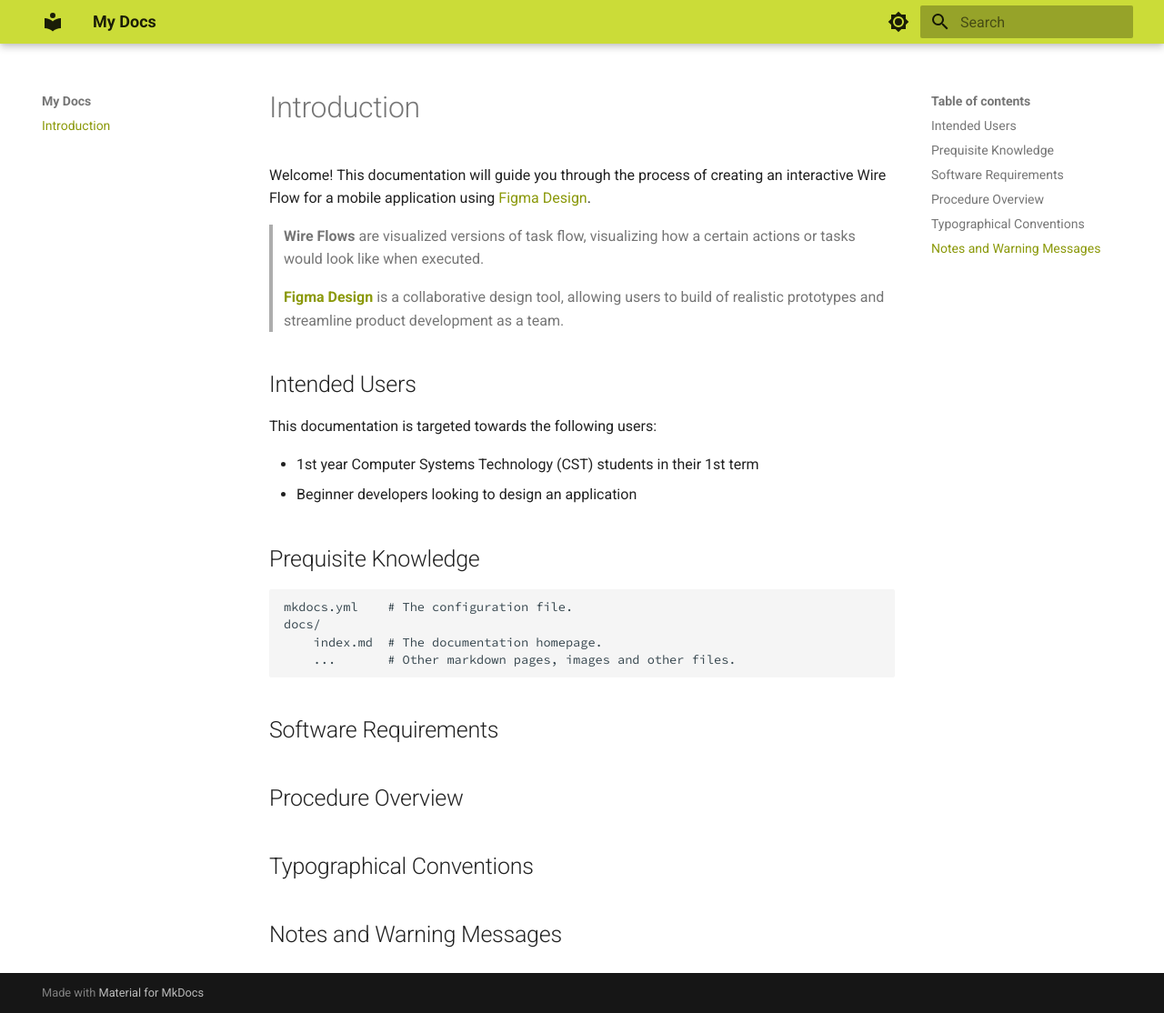
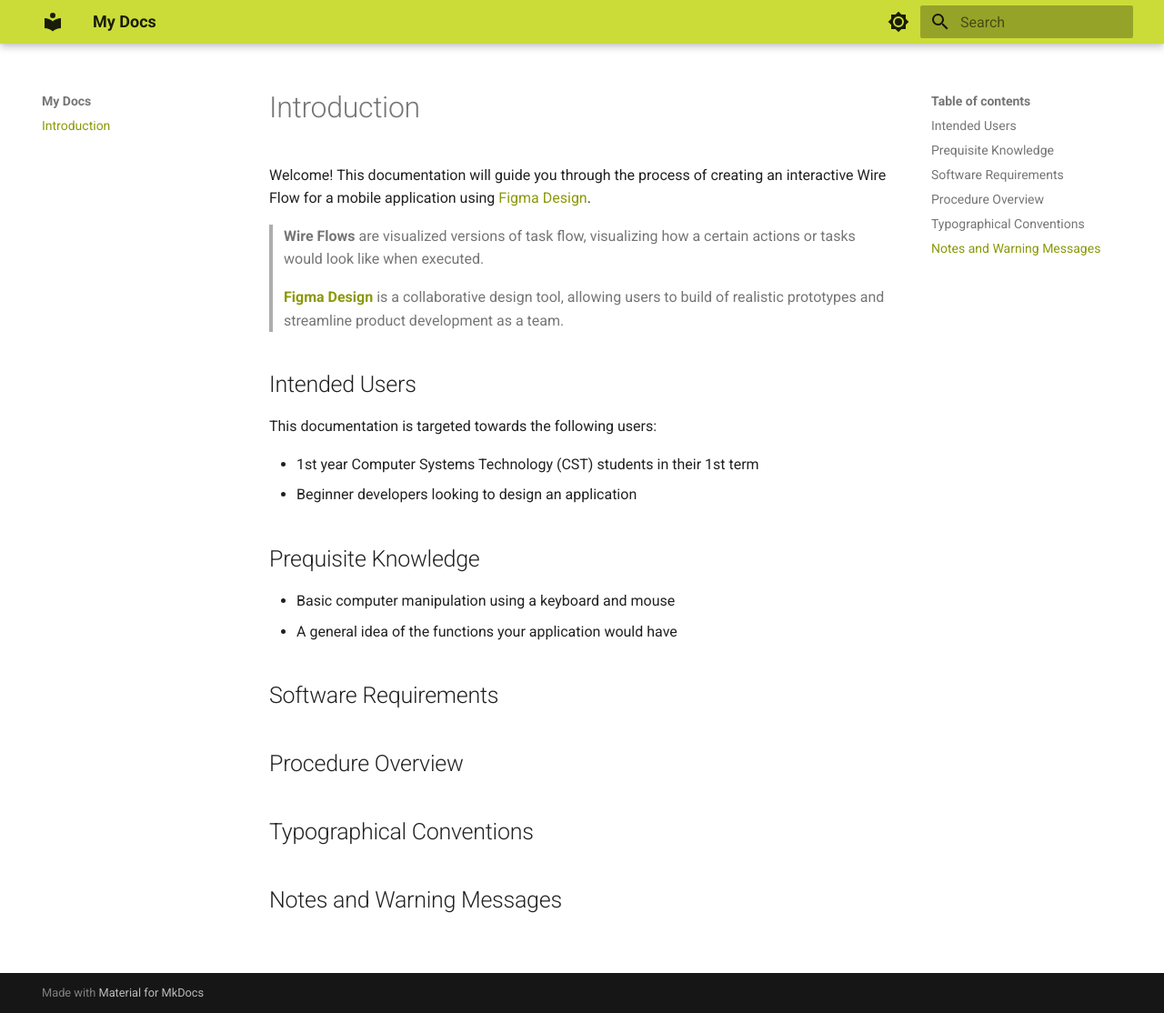
Before and after one commit to ThincutBacon/COMP-2216-Documentation, an MkDocs documentation site: the page built from docs/index.md, in a window 1280 px wide and 1114 px high. Shown: the whole window at 91% size. Built offline with MkDocs 1.6.1 and Material for MkDocs 9.7.7, drawn with Linux system fonts in a browser that asks for light colours.

Commit message:
Add to prerequisite knowledge

```diff
--- a/docs/index.md
+++ b/docs/index.md
@@ -12,12 +12,12 @@ This documentation is targeted towards the following users:
 * 1st year Computer Systems Technology (CST) students in their 1st term
 * Beginner developers looking to design an application
 
+
 ## Prequisite Knowledge
 
-    mkdocs.yml    # The configuration file.
-    docs/
-        index.md  # The documentation homepage.
-        ...       # Other markdown pages, images and other files.
+* Basic computer manipulation using a keyboard and mouse
+* A general idea of the functions your application would have
+
 
 ## Software Requirements
 
```
